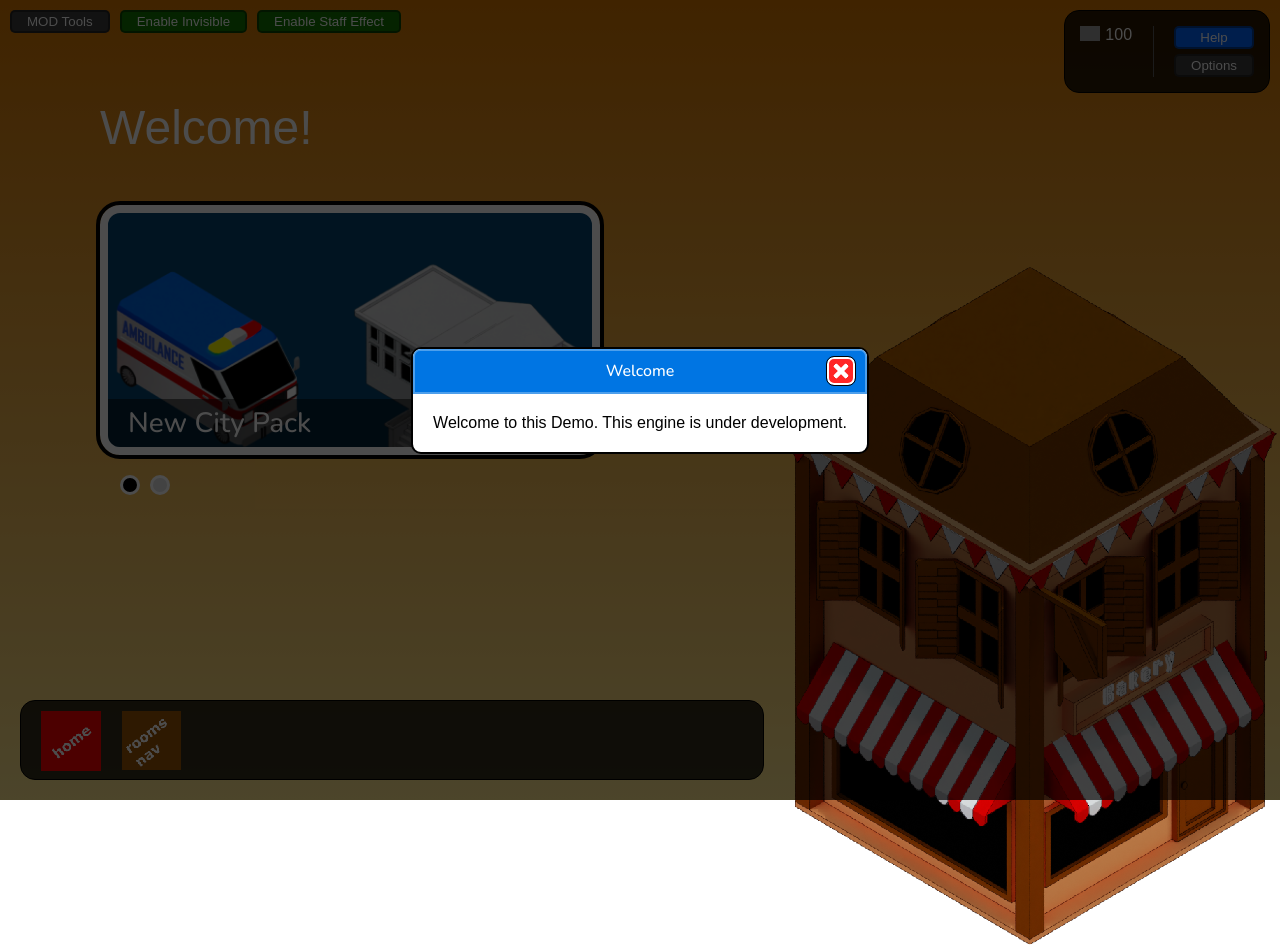
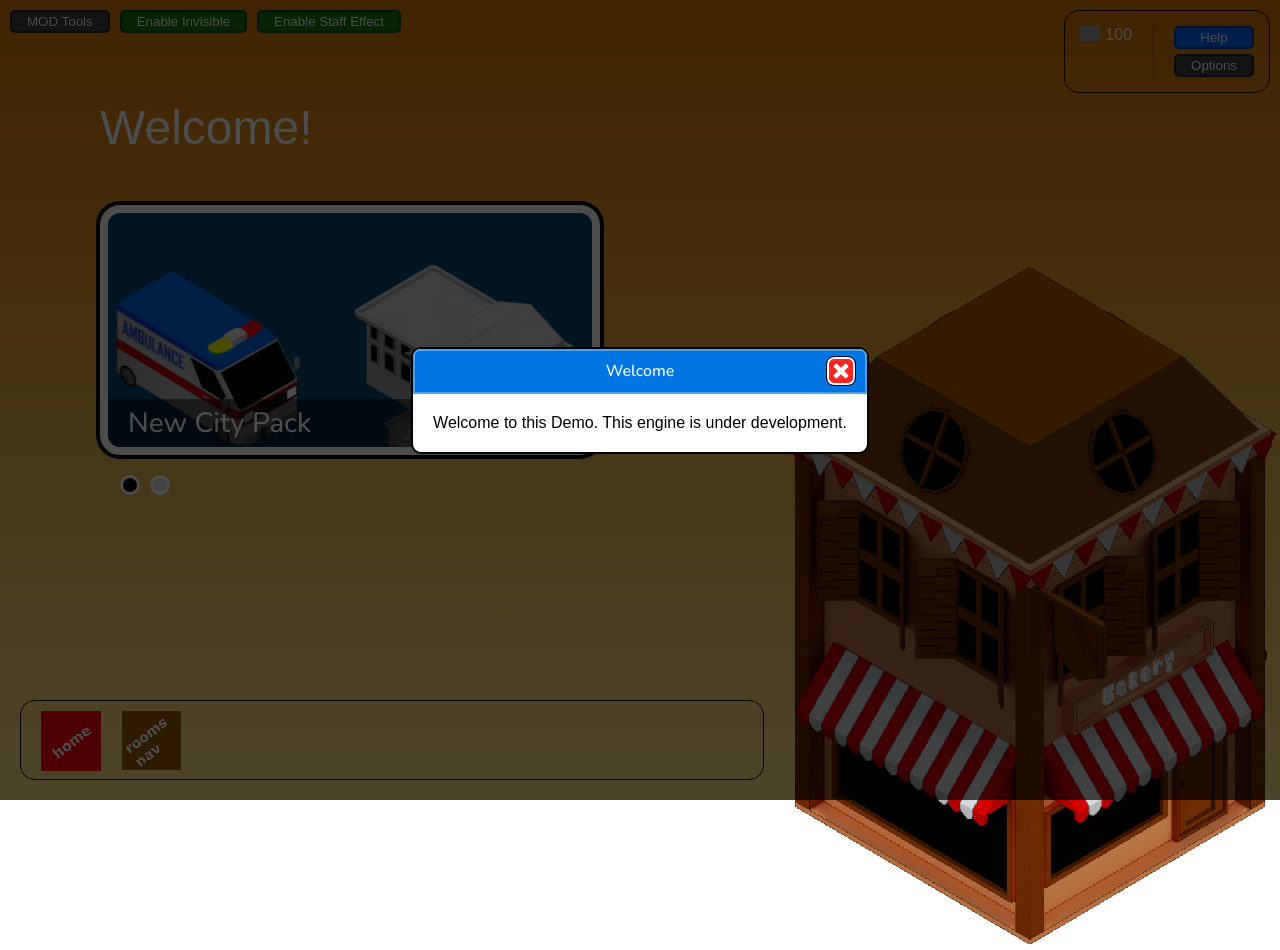
Before and after one commit to belicfr/react-iso-engine, a React (Vite) app: page / in a window 1280 px wide. Built offline with nearby package versions, Linux system fonts and the light colour scheme; grey boxes are pictures that could not be loaded; a web font is replaced by a local one.

Commit message:
styles: set dark grey bg for top options and navbar containers
instead of black with less opacity

```diff
--- a/src/game/gui/navbar/NavigationBar.css
+++ b/src/game/gui/navbar/NavigationBar.css
@@ -7,7 +7,7 @@
   z-index: 5;
 }
 .navigation-bar__container > .navigation-bar {
-  background-color: rgba(0, 0, 0, 0.8);
+  background-color: var(--gui-background);
   border: solid 1px rgb(0, 0, 0);
   border-radius: 15px;
   height: 80px;
--- a/src/game/gui/navbar/NavigationBar.sass
+++ b/src/game/gui/navbar/NavigationBar.sass
@@ -9,7 +9,7 @@
   z-index: 5
 
   > .navigation-bar
-    background-color: rgba(0 0 0 / .8)
+    background-color: var(--gui-background)
 
     border: solid 1px rgb(0 0 0)
     border-radius: 15px
--- a/src/game/gui/top-options/TopOptions.css
+++ b/src/game/gui/top-options/TopOptions.css
@@ -22,7 +22,7 @@
 .top-container .top-options__container {
   color: white;
   flex: none;
-  background-color: rgba(0, 0, 0, 0.8);
+  background-color: var(--gui-background);
   border: solid 1px black;
   border-radius: 15px;
   padding: 15px;
--- a/src/game/gui/top-options/TopOptions.sass
+++ b/src/game/gui/top-options/TopOptions.sass
@@ -16,7 +16,7 @@
 
     flex: none
 
-    background-color: rgba(0 0 0 / .8)
+    background-color: var(--gui-background)
 
     border: solid 1px black
     border-radius: 15px
```
